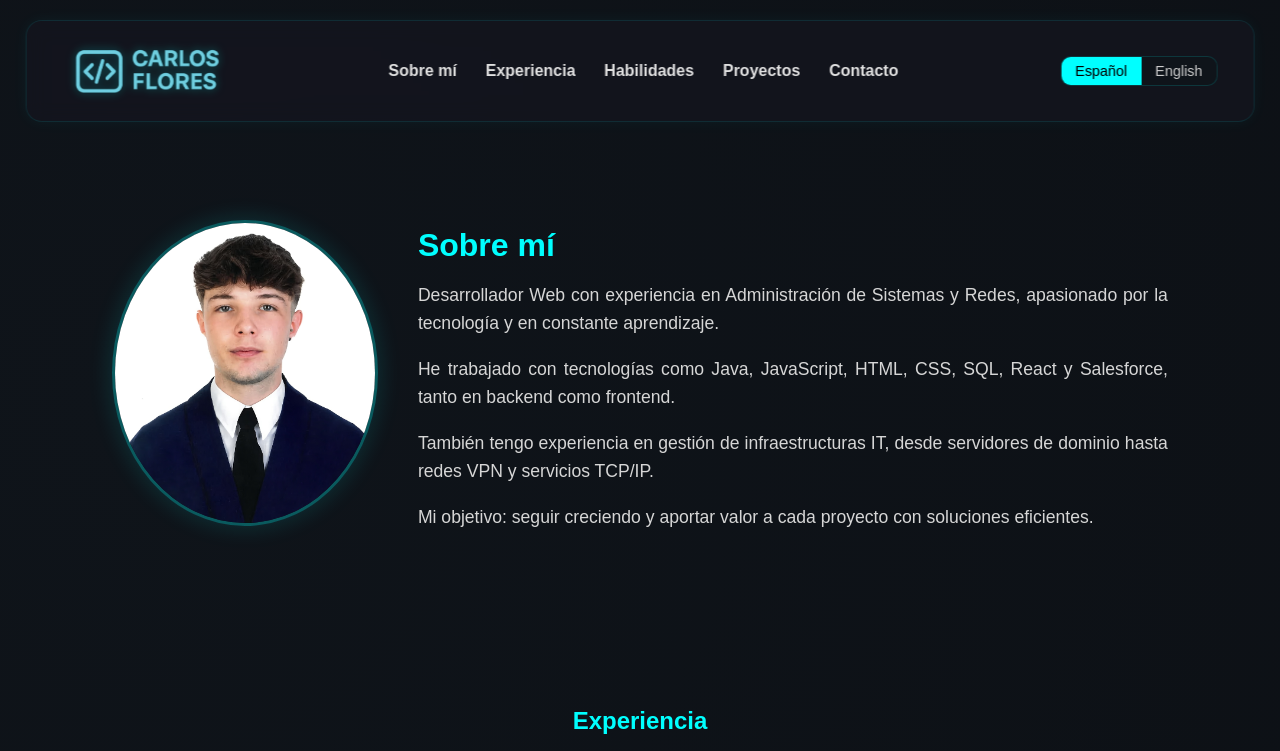
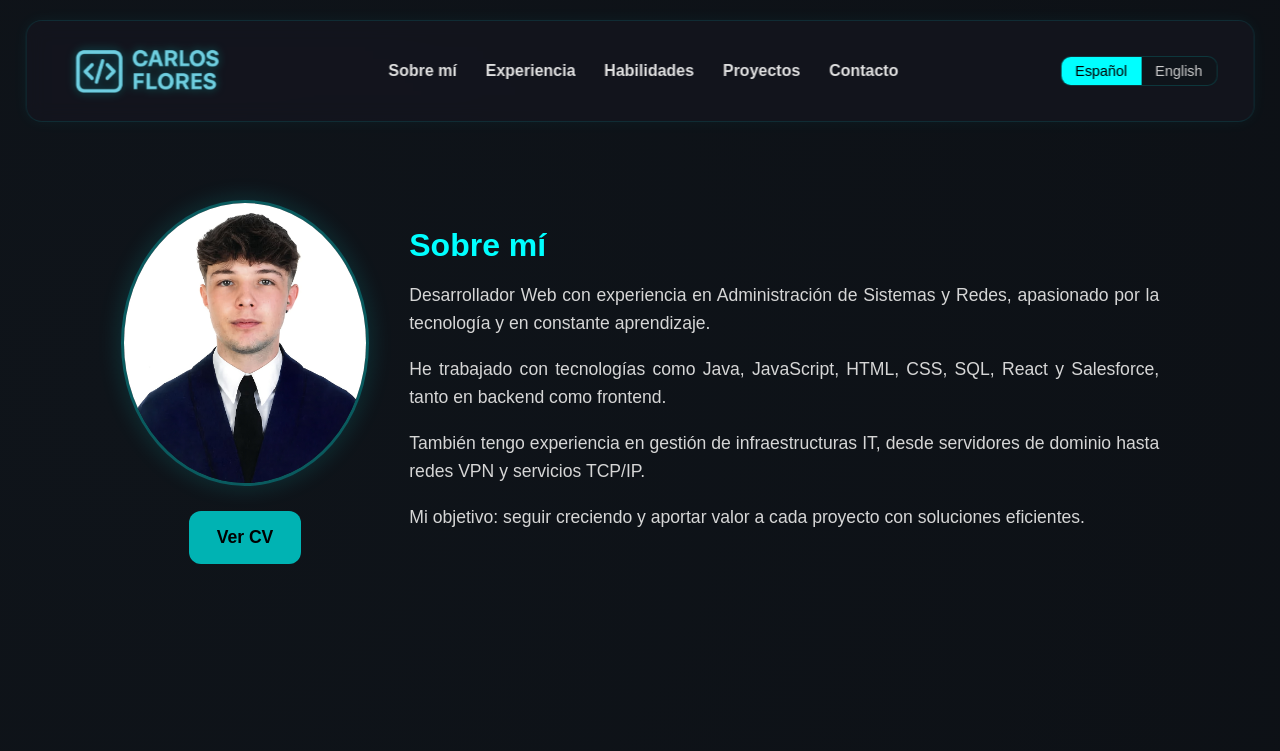
Before and after one commit to sursocarlos/CarlosFloresCV, a React (Vite) app: page / in a window 1280 px wide. Shown: the top 751 px of the page. Built offline with nearby package versions, Linux system fonts and the light colour scheme.

Commit message:
Tercera version del boton CV

```diff
--- a/src/components/Body.jsx
+++ b/src/components/Body.jsx
@@ -14,7 +14,33 @@ function Body() {
   return (
     <section className="Body" id="sobre-mi">
       <div className="containerReal">
-        <img src={carlos} alt="carlos" />
+        <div className="left-side">
+          <img src={carlos} alt="carlos" />
+          <div className="cv-section">
+            <button className="cv-button" onClick={() => setCvOpen(true)}>
+              {lang === "es" ? "Ver CV" : "View CV"}
+            </button>
+            {cvOpen && (
+              <>
+                <div className="cv-modal">
+                  <div className="cv-modal-content">
+                    <iframe
+                      src="/CARLOSFLORES.pdf"
+                      title="CV"
+                      frameBorder="0"
+                    ></iframe>
+                  </div>
+                </div>
+                <button
+                  className="cv-close-floating"
+                  onClick={() => setCvOpen(false)}
+                >
+                  {lang === "es" ? "Cerrar" : "Close"}
+                </button>
+              </>
+            )}
+          </div>
+        </div>
         <div className="sobreMi">
           <h2>{lang === "es" ? "Sobre mí" : "About Me"}</h2>
           <p>
@@ -308,32 +334,6 @@ function Body() {
           </div>
         </form>
       </div>
-
-      <div className="cv-section">
-        <button className="cv-button" onClick={() => setCvOpen(true)}>
-          {lang === "es" ? "Ver CV" : "View CV"}
-        </button>
-
-        {cvOpen && (
-          <>
-            <div className="cv-modal">
-              <div className="cv-modal-content">
-                <iframe
-                  src="/CARLOSFLORES.pdf"
-                  title="CV"
-                  frameBorder="0"
-                ></iframe>
-              </div>
-            </div>
-            <button
-              className="cv-close-floating"
-              onClick={() => setCvOpen(false)}
-            >
-              {lang === "es" ? "Cerrar" : "Close"}
-            </button>
-          </>
-        )}
-      </div>
     </section>
   );
 }
--- a/src/styles/Body.css
+++ b/src/styles/Body.css
@@ -19,7 +19,7 @@
 }
 
 .containerReal img {
-  height: 300px;
+  height: 280px;
   width: auto;
   border-radius: 100%;
   border: 3px solid rgba(0, 255, 255, 0.3);
@@ -552,7 +552,7 @@
 /* ===== CV BUTTON ===== */
 .cv-section {
   text-align: center;
-  margin: 50px 0;
+  margin: 25px 0;
 }
 
 .cv-button {
@@ -649,3 +649,18 @@
   transform: translateX(-50%) translateY(-3px);
   box-shadow: 0 0 18px rgba(0, 255, 255, 0.45);
 }
+
+.containerReal {
+  display: flex;
+  align-items: flex-start; /* para que la imagen y el texto arranquen arriba */
+  justify-content: center;
+  padding: 60px 40px;
+  gap: 40px;
+  flex-wrap: wrap;
+}
+
+.left-side {
+  display: flex;
+  flex-direction: column; /* columna: imagen arriba, botón abajo */
+  align-items: center;
+}
```
